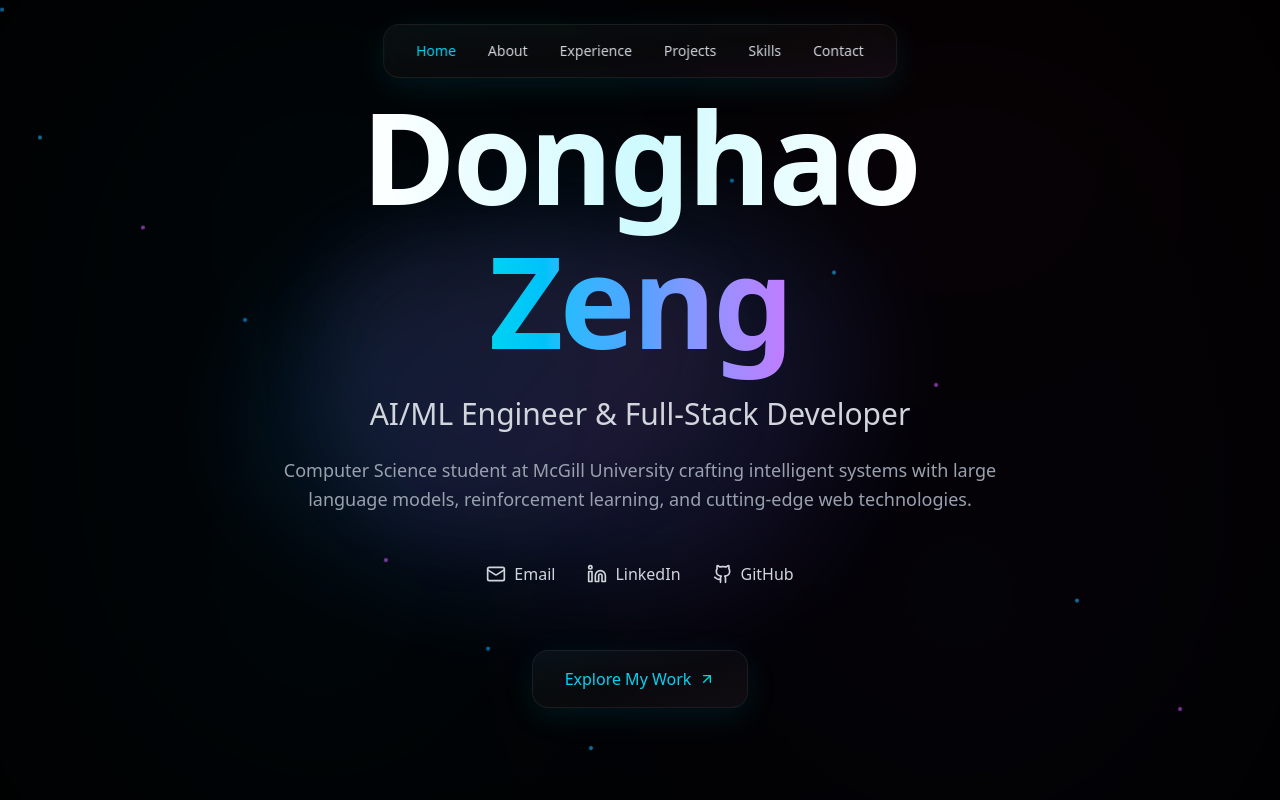
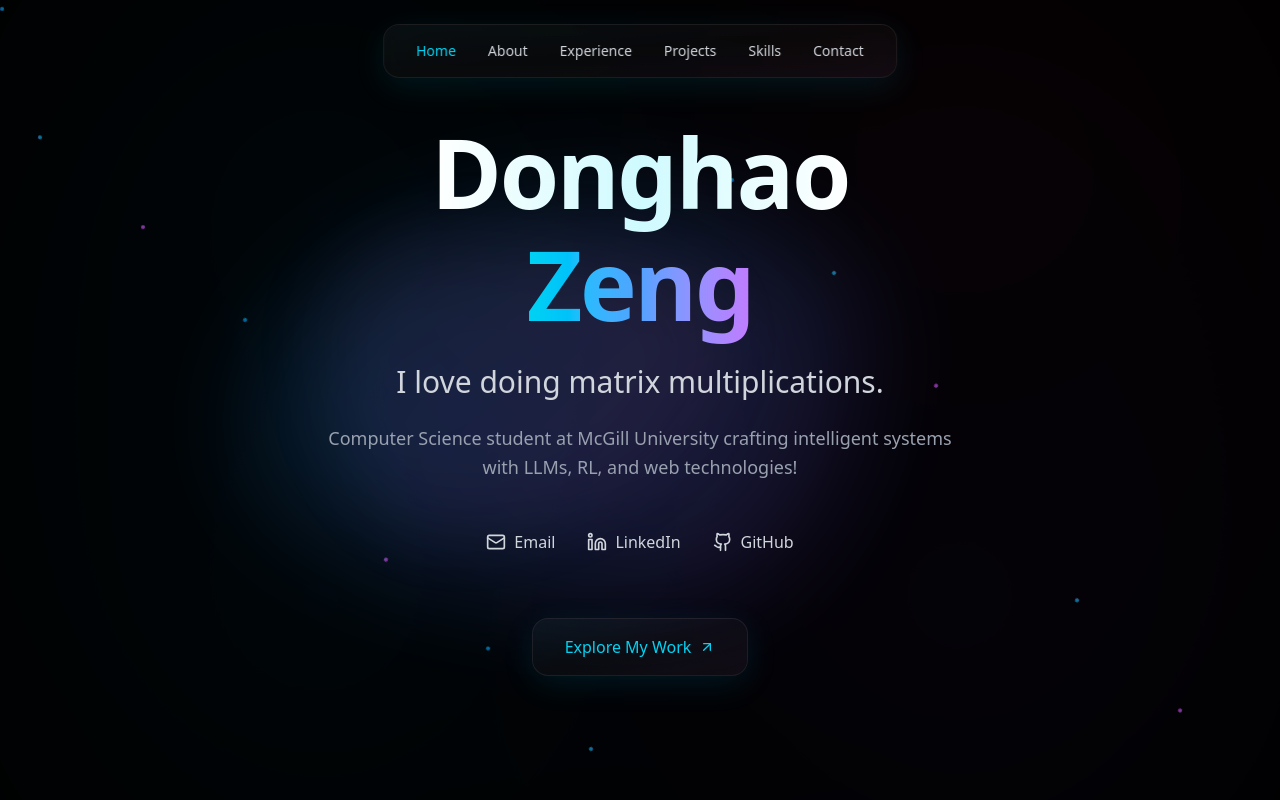
Before and after one commit to saintsauceee/saintsauceee.github.io, a Next.js app in the folder portfolio/: page / in a window 1280 px wide. Shown: the top 800 px of the page. Built offline with nearby package versions, Linux system fonts and the light colour scheme.

Commit message:
more updates

```diff
--- a/portfolio/src/app/components/Portfolio.tsx
+++ b/portfolio/src/app/components/Portfolio.tsx
@@ -158,9 +158,12 @@ const Portfolio: React.FC = () => {
     ];
 
     const skillCategories: Array<{ category: string; skills: string[]; color: string }> = [
-        { category: "Languages & Frameworks", skills: ["Python", "TypeScript", "Java", "React", "Next.js", "Node.js"], color: "cyan" },
-        { category: "AI/ML & Data", skills: ["PyTorch", "LangChain", "HuggingFace", "NumPy", "PostgreSQL"], color: "purple" },
-        { category: "Cloud & Tools", skills: ["Google Cloud", "AWS", "Docker", "Git", "CI/CD"], color: "fuchsia" }
+        { category: "Programming Languages", skills: ["Python", "Java", "Typescript", "JavaScript", "C", "C++"], color: "cyan" },
+        { category: "Frontend", skills: ["Next.js", "React", "HTML", "CSS", "Tailwind CSS", "Axios", "Vercel"], color: "yellow" },
+        { category: "Backend", skills: ["Node.js", "Express", "REST APIs", "Websockets", "SQL (PostgreSQL)"], color: "red" },
+        { category: "AI/ML", skills: ["PyTorch", "HuggingFace Transformers", "NumPy", "Pandas", "Scikit-Learn", "NLTK", "Matplotlib", "Seaborn"], color: "purple" },
+        { category: "Cloud", skills: ["Google Cloud Platform (Cloud Run, Storage, IAM)", "AWS (EC2, S3)"], color: "fuchsia" },
+        { category: "Developer Tools", skills: ["Linux/Unix", "Git", "Github Actions", "Docker", "Pytest"], color: "green" }
     ];
 
     const navigationItems: string[] = ['home', 'about', 'experience', 'projects', 'skills', 'contact'];
@@ -243,12 +246,12 @@ const Portfolio: React.FC = () => {
                 <section id="home" className="min-h-screen flex items-center justify-center px-6">
                     <div className="text-center max-w-5xl">
                         <div className="mb-8">
-                            <h1 className="text-7xl md:text-9xl font-bold mb-4 tracking-tight">
+                            <h1 className="text-6xl md:text-8xl font-bold mb-4 tracking-tight">
                                 <span className="bg-gradient-to-r from-white via-cyan-100 to-white bg-clip-text text-transparent">
                                     Donghao
                                 </span>
                             </h1>
-                            <h1 className="text-7xl md:text-9xl font-bold mb-8 tracking-tight">
+                            <h1 className="text-6xl md:text-8xl font-bold mb-8 tracking-tight">
                                 <span className="bg-gradient-to-r from-cyan-400 via-blue-400 to-purple-400 bg-clip-text text-transparent">
                                     Zeng
                                 </span>
@@ -256,12 +259,14 @@ const Portfolio: React.FC = () => {
                         </div>
 
                         <p className="text-2xl md:text-3xl mb-6 text-gray-300 font-light animate-fadeInUp" style={{ animationDelay: '0.5s', animationFillMode: 'both' }}>
-                            AI/ML Engineer & Full-Stack Developer
+                            I love doing matrix multiplications.
                         </p>
 
+                        <p className="text-lg text-gray-400 mb-0 max-w-3xl mx-auto leading-relaxed animate-fadeInUp" style={{ animationDelay: '0.7s', animationFillMode: 'both' }}>
+                            Computer Science student at McGill University crafting intelligent systems
+                        </p>
                         <p className="text-lg text-gray-400 mb-12 max-w-3xl mx-auto leading-relaxed animate-fadeInUp" style={{ animationDelay: '0.7s', animationFillMode: 'both' }}>
-                            Computer Science student at McGill University crafting intelligent systems with
-                            large language models, reinforcement learning, and cutting-edge web technologies.
+                            with LLMs, RL, and web technologies!
                         </p>
 
                         <div className="flex justify-center space-x-8 mb-16 animate-fadeInUp" style={{ animationDelay: '0.9s', animationFillMode: 'both' }}>
@@ -470,21 +475,29 @@ const Portfolio: React.FC = () => {
                             </span>
                         </h2>
 
-                        <div className="grid md:grid-cols-3 gap-8">
+                        <div className="grid md:grid-cols-3 gap-8 mb-24">
                             {skillCategories.map((skillGroup, index: number) => (
                                 <GlassCard key={index} className={`p-6 group hover:scale-105 transition-all duration-700 ${visibleSections.has('skills')
                                     ? 'opacity-100 translate-y-0'
                                     : 'opacity-0 translate-y-8'
                                     }`} style={{ transitionDelay: `${(index + 1) * 200}ms` }}>
                                     <h3 className={`text-lg font-semibold mb-4 ${skillGroup.color === 'cyan' ? 'text-cyan-400' :
-                                        skillGroup.color === 'purple' ? 'text-purple-400' :
-                                            'text-fuchsia-400'
+                                        skillGroup.color === 'yellow' ? 'text-yellow-400' :
+                                            skillGroup.color === 'red' ? 'text-red-400' :
+                                                skillGroup.color === 'purple' ? 'text-purple-400' :
+                                                    skillGroup.color === 'fuchsia' ? 'text-fuchsia-400' :
+                                                        skillGroup.color === 'green' ? 'text-green-400' :
+                                                            'text-fuchsia-400'
                                         }`}>{skillGroup.category}</h3>
                                     <div className="flex flex-wrap gap-2">
                                         {skillGroup.skills.map((skill: string, i: number) => (
                                             <span key={i} className={`px-3 py-1 rounded-full text-sm text-gray-300 hover:text-white transition-all duration-300 hover:scale-110 cursor-default ${skillGroup.color === 'cyan' ? 'bg-cyan-400/10 border border-cyan-400/20 hover:bg-cyan-400/20' :
-                                                skillGroup.color === 'purple' ? 'bg-purple-400/10 border border-purple-400/20 hover:bg-purple-400/20' :
-                                                    'bg-fuchsia-400/10 border border-fuchsia-400/20 hover:bg-fuchsia-400/20'
+                                                skillGroup.color === 'yellow' ? 'bg-yellow-400/10 border border-yellow-400/20 hover:bg-yellow-400/20' :
+                                                    skillGroup.color === 'red' ? 'bg-red-400/10 border border-red-400/20 hover:bg-red-400/20' :
+                                                        skillGroup.color === 'purple' ? 'bg-purple-400/10 border border-purple-400/20 hover:bg-purple-400/20' :
+                                                            skillGroup.color === 'fuchsia' ? 'bg-fuchsia-400/10 border border-fuchsia-400/20 hover:bg-fuchsia-400/20' :
+                                                                skillGroup.color === 'green' ? 'bg-green-400/10 border border-green-400/20 hover:bg-green-400/20' :
+                                                                    'bg-fuchsia-400/10 border border-fuchsia-400/20 hover:bg-fuchsia-400/20'
                                                 }`}>
                                                 {skill}
                                             </span>
```
